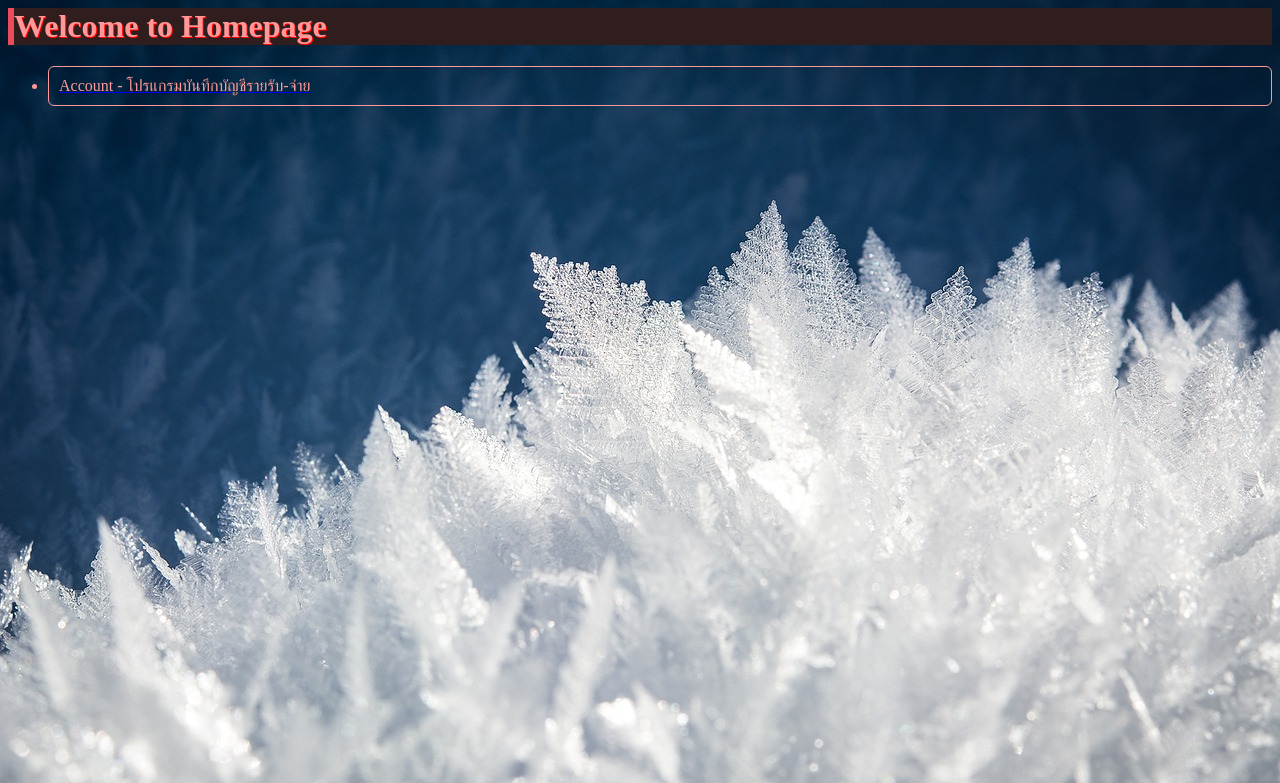
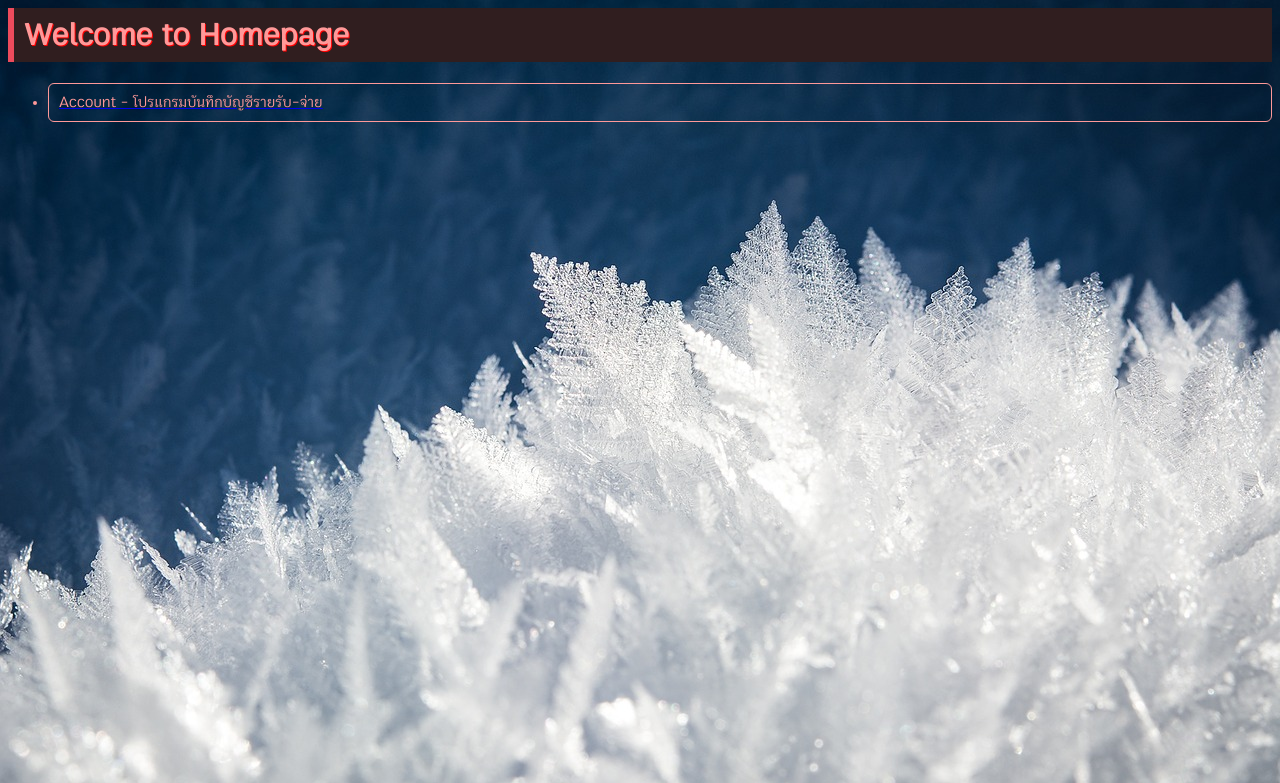
Before and after one commit to sovernut/Accountant, a Django app: page / in a window 1280 px wide. Shown: the top 783 px of the page. Run offline with Django 3.2, Linux system fonts and the light colour scheme.

Commit message:
change font

```diff
--- a/account/static/account/style.css
+++ b/account/static/account/style.css
@@ -6,8 +6,13 @@ a {
     color: white;
 
 }
+@font-face {
+    font-family: myFirstFont;
+    src: url(Boon-Regular.ttf);
+}
 body {
     background-image: url("ice.jpg");
+    font-family: myFirstFont;
 }
 table {
     border-collapse: collapse;
--- a/account/static/main/style.css
+++ b/account/static/main/style.css
@@ -2,10 +2,16 @@ h1 {
     color: #ff9999;
     text-shadow: 1px 1px #FF0000;
     border-left: 6px solid #ed4b5c;
+    padding: 10px;
     background-color: #301e1f;
+}
+@font-face {
+    font-family: myFirstFont;
+    src: url(Boon-Regular.ttf);
 }
 body {
     background-image: url("ice.jpg");
+    font-family: myFirstFont;
 }
 ul li {
     color: #ff9999;
--- a/account/templates/main/index.html
+++ b/account/templates/main/index.html
@@ -3,7 +3,9 @@
 <head>
 <link rel="stylesheet" type="text/css" href="{% static 'main/style.css' %}" />
 </head>
+<body>
 <h1>Welcome to Homepage</h1>
 <ul>
 <a href="{% url 'account:index' %}"><li>Account - โปรแกรมบันทึกบัญชีรายรับ-จ่าย</li></a>
 </ul>
+</body>
```
Also changed, not shown: account/static/account/Boon-Regular.ttf (added), account/static/main/Boon-Regular.ttf (added).
